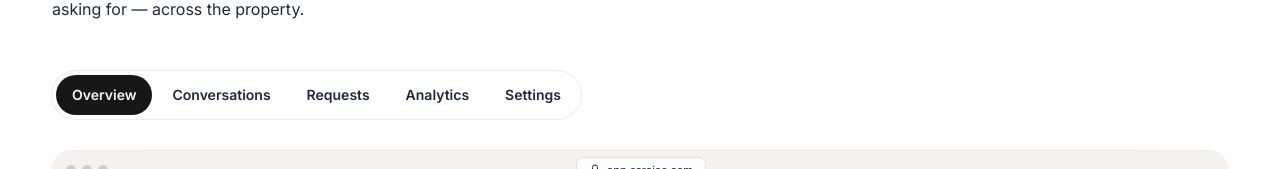
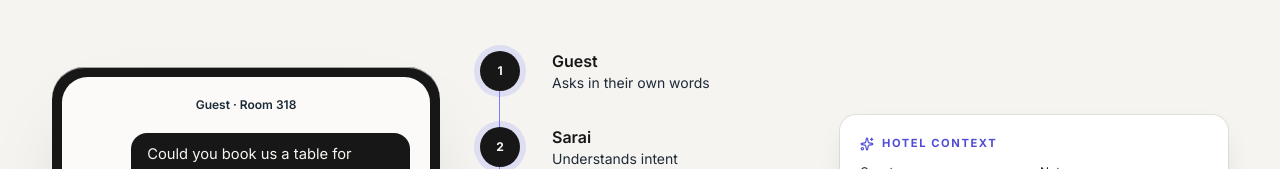
Before and after one commit to abdulrhhkahn/SaraiOS, a Next.js app: page / in a window 1280 px wide. Shown: the part 1733-1902 px from the top of the page. Built offline with nearby package versions, Linux system fonts and the light colour scheme; no server answers.

Commit message:
Add files via upload

```diff
--- a/app/globals.css
+++ b/app/globals.css
@@ -170,6 +170,9 @@ body {
 .on-night :focus-visible {
   outline-color: var(--brass);
 }
+.on-green :focus-visible {
+  outline-color: #fff;
+}
 
 /* Subtle grain used behind hero + night sections */
 .grain {
--- a/app/page.tsx
+++ b/app/page.tsx
@@ -5,7 +5,6 @@ import { JsonLd } from "@/components/layout/JsonLd";
 import { HomeHero } from "@/components/hero/HomeHero";
 import { ValueFlow } from "@/components/home/ValueFlow";
 import { StickyFeatureCards } from "@/components/home/StickyFeatureCards";
-import { DashboardShowcase } from "@/components/home/DashboardShowcase";
 import { GuestJourney } from "@/components/home/GuestJourney";
 import { AiTakesAction } from "@/components/home/AiTakesAction";
 import { IndustryPreview } from "@/components/home/IndustryPreview";
@@ -31,7 +30,6 @@ export default function HomePage() {
     <>
       <JsonLd data={softwareJsonLd()} />
       <HomeHero src={shots.concierge} />
-      <DashboardShowcase shots={shots} />
       <ValueFlow />
 
       <StickyFeatureCards features={coreFeatures} shots={shots} />
```
